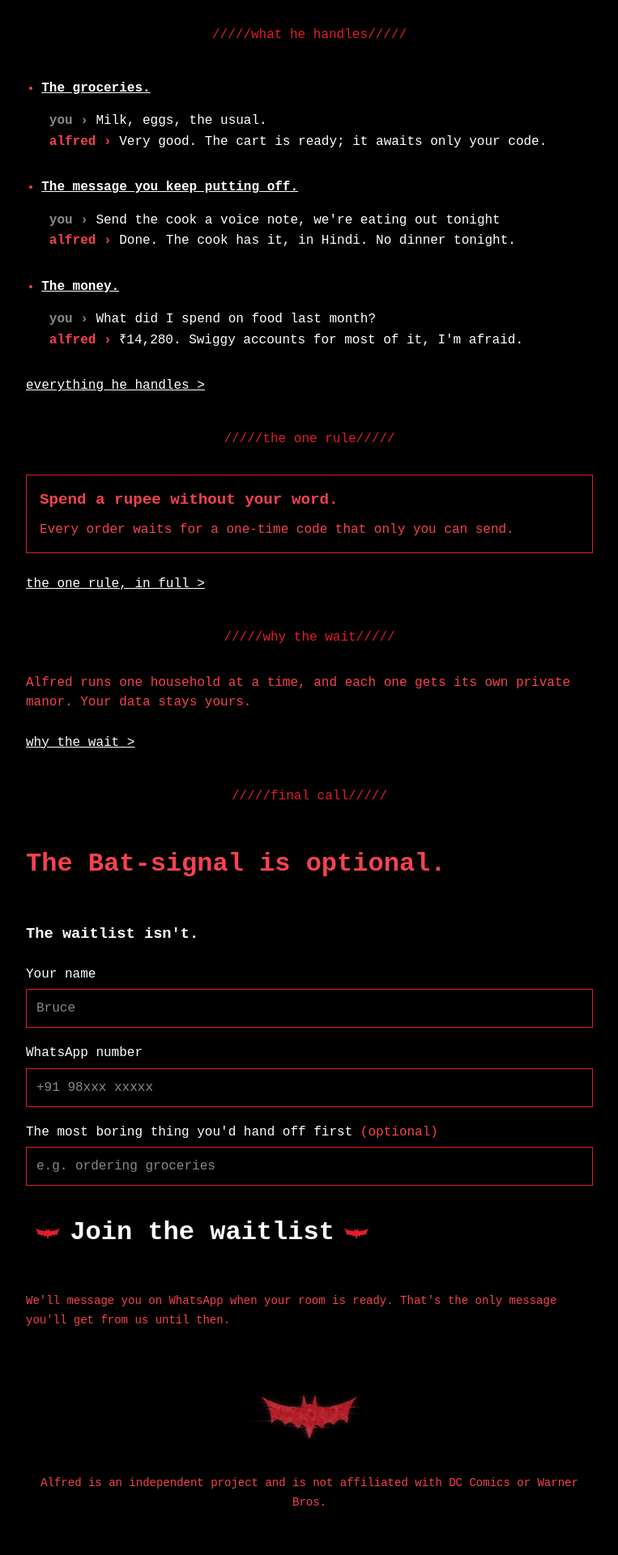
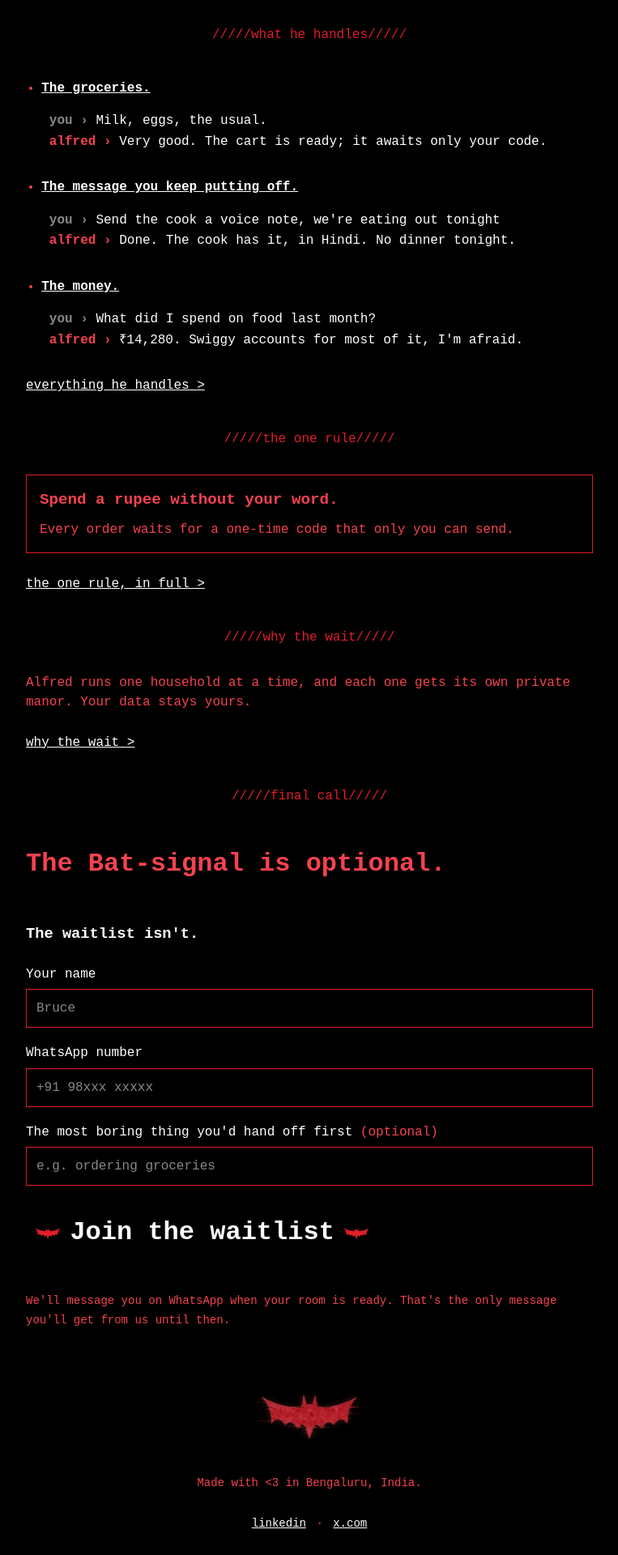
Before and after one commit to textalfred/textalfred.github.io, a Jekyll site: the page built from index.md, in a window 1280 px wide. Shown: the part 1101-3021 px from the top of the page at 81% size, without its empty margins (258-1021 px from the left). Built offline with Jekyll 4.4.1, drawn with Linux system fonts in a browser that asks for light colours; before the commit the page ends 3000 px from its top, so only the background shows below that.

Commit message:
Move to textalfred.github.io; footer credits Bengaluru with profile links
Drops the DC/WB disclaimer at the owner's request and serves from the site root.

Co-Authored-By: Claude Opus 5.5 (1M context) <noreply@anthropic.com>

```diff
--- a/_config.yml
+++ b/_config.yml
@@ -1,7 +1,7 @@
 title: Alfred # name of the site
 author: Alfred # placeholder
-url: "https://nityajain24.github.io" # production host
-baseurl: "/alfred-landing" # GitHub Pages project subpath
+url: "https://textalfred.github.io" # production host
+baseurl: "" # served from the root of textalfred.github.io
 description: Your AI butler, on WhatsApp. # overwritten in <head> by site.data.alfred.meta
 
 permalink: /:slug.html
--- a/_data/alfred.yml
+++ b/_data/alfred.yml
@@ -72,4 +72,7 @@ final:
   error: "Something went amiss on our end. Do try again in a moment."
 
 footer:
-  disclaimer: "Alfred is an independent project and is not affiliated with DC Comics or Warner Bros."
+  made: "Made with <3 in Bengaluru, India."
+  links:
+    - { title: "linkedin", url: "https://www.linkedin.com/in/nitya-jain-993243243/" }
+    - { title: "x.com", url: "https://x.com/nityajain__" }
--- a/_layouts/default.html
+++ b/_layouts/default.html
@@ -10,7 +10,9 @@
 
         <footer>
           <img class="art art-bottom" src="{{ "/assets/bat-holo.png" | relative_url }}" alt="Bat-signal" width="170" height="113" loading="lazy">
-          <p><sub>{{ site.data.alfred.footer.disclaimer }}</sub></p>
+          {%- assign f = site.data.alfred.footer %}
+          <p><sub>{{ f.made | xml_escape }}</sub></p>
+          <p class="footer-links"><sub>{%- for l in f.links -%}{% unless forloop.first %} · {% endunless %}<a href="{{ l.url }}" rel="me noopener" target="_blank">{{ l.title }}</a>{%- endfor -%}</sub></p>
         </footer>
       </div>
     </main>
--- a/_sass/no-style-please.scss
+++ b/_sass/no-style-please.scss
@@ -359,7 +359,7 @@ header .subtitle { font-size: 1.25rem; color: $link-color; }
 // -------------- MENUS & LISTS -------------- //
 
 // text links in lists get a >= 44px hit area without changing the look
-.menu a, p > a:only-child, .back, .more a, .handles > li > a, .handles-index > li > a {
+.menu a, p > a:only-child, .footer-links a, .back, .more a, .handles > li > a, .handles-index > li > a {
   display: inline-block;
   padding: 10px 0;
 }
@@ -444,3 +444,8 @@ header .subtitle { font-size: 1.25rem; color: $link-color; }
     border: 1px solid $link-color;
   }
 }
+
+
+
+.footer-links { margin: 0; }
+.footer-links a { padding: 12px 4px; }
```
